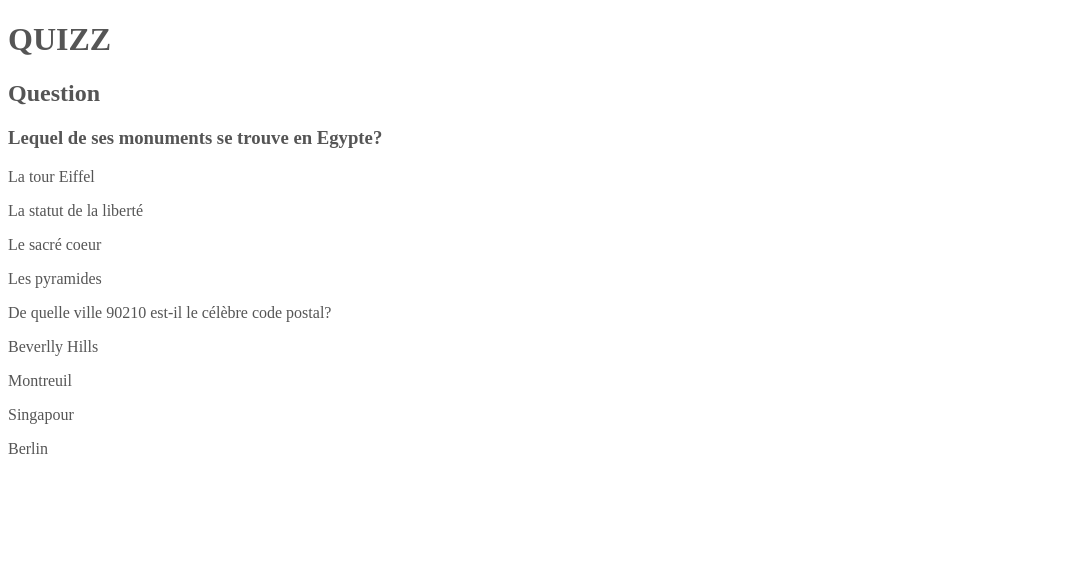
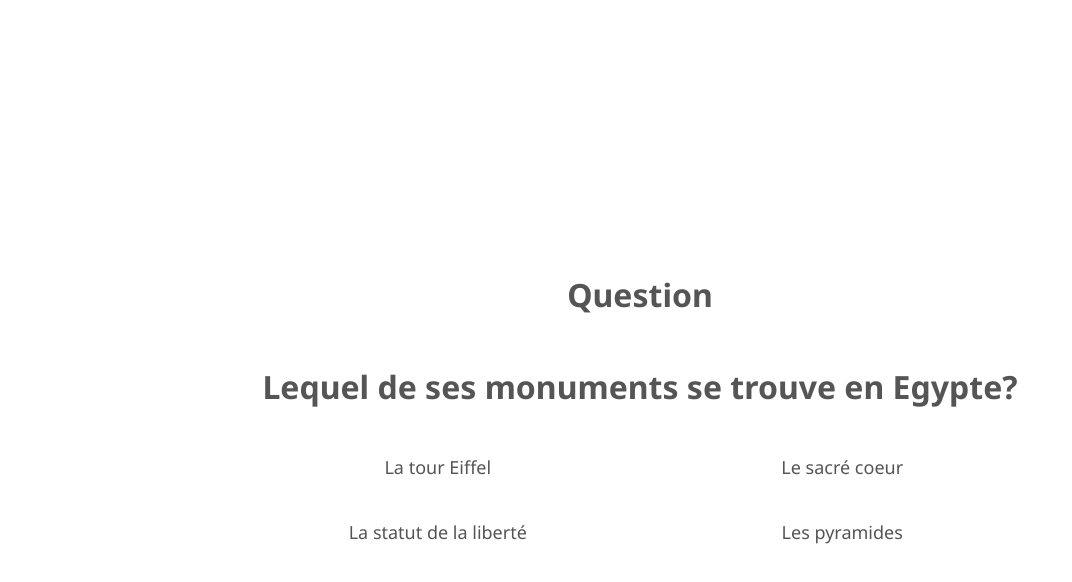
Before and after one commit to Nedjim/quizz-MDN, a plain HTML site: page index.html in a window 1280 px wide. Shown: the whole page, without its empty margins (0-1072 px from the left). Drawn offline with nearby package versions, Linux system fonts and the light colour scheme.

Commit message:
Added css classes + custom css

```diff
--- a/custom.css
+++ b/custom.css
@@ -1 +1,13 @@
-in
+.content {
+  font-family: 'Noto sans', sans-serif;
+}
+
+.main {
+  height: 100vh;
+  width: 100%;
+}
+
+.column {
+  display: flex;
+  flex-direction: column;
+}
--- a/index.html
+++ b/index.html
@@ -4,51 +4,59 @@
 <head>
     <meta charset="utf-8">
     <link rel="stylesheet" href="./framework/css/framework.css">
-    <link rel="stylesheet" href="./quizz-MDN/custom.css">
+    <link rel="stylesheet" href="custom.css">
     <title>Le quiz de Rodolphe !</title>
 </head>
 
 <body>
-    <header>
-        <h1>QUIZZ</h1>
-    </header>
+    <!-- <header class="row center">
+        <h1 class="article-title">QUIZZ</h1>
+    </header> -->
 
-    <div id="content">
-        <div>
-            <h2>Question</h2>
-        </div>
-        <div id="question-1">
-            <div class="question">
-                <h3>Lequel de ses monuments se trouve en Egypte?</h3>
+    <div class="main valign">
+        <div class="container">
+            <div class="row center">
+                <h2 class="article-title">Question</h2>
             </div>
-            <div>
-                <div>
-                    <p>La tour Eiffel</p>
-                    <p>La statut de la liberté</p>
+            <div class="container">
+                <div id="question-1" class="row">
+                    <div class="lap-12 tab-12 mob-12 center text-center">
+                        <h3 class="article-title">Lequel de ses monuments se trouve en Egypte?</h3>
+                    </div>
                 </div>
-                <div>
-                    <p>Le sacré coeur</p>
-                    <p>Les pyramides</p>
-                </div>
-            </div>
-        </div>
-        <div id="question-2">
-            <div class="question">
-                <p>De quelle ville 90210 est-il le célèbre code postal?</p>
-            </div>
-            <div>
-                <div>
-                    <p>Beverlly Hills</p>
-                    <p>Montreuil</p>
-                </div>
-                <div>
-                    <p>Singapour</p>
-                    <p>Berlin</p>
+                <div class="row">
+                    <div class="lap-6 tab-6 mob-12 center column">
+                        <p class="content">La tour Eiffel</p>
+                        <p class="content">La statut de la liberté</p>
+                    </div>
+                    <div class="lap-6 tab-6 mob-12 center column">
+                        <p class="content">Le sacré coeur</p>
+                        <p class="content">Les pyramides</p>
+                    </div>
                 </div>
             </div>
         </div>
     </div>
 
+
+
+
+    <!-- <div id="question-2" class="row">
+        <div class="lap-12 tab-12 mob-12">
+            <p>De quelle ville 90210 est-il le célèbre code postal?</p>
+        </div>
+    </div>
+    <div class="row">
+        <div class="lap-6 tab-6 mob-12">
+            <p class="content">Beverlly Hills</p>
+            <p class="content">Montreuil</p>
+        </div>
+        <div class="lap-6 tab-6 mob-12">
+            <p class="content">Singapour</p>
+            <p class="content">Berlin</p>
+        </div>
+    </div> -->
+
     <script src="https://ajax.googleapis.com/ajax/libs/jquery/3.1.1/jquery.min.js"></script>
 </body>
 
```
